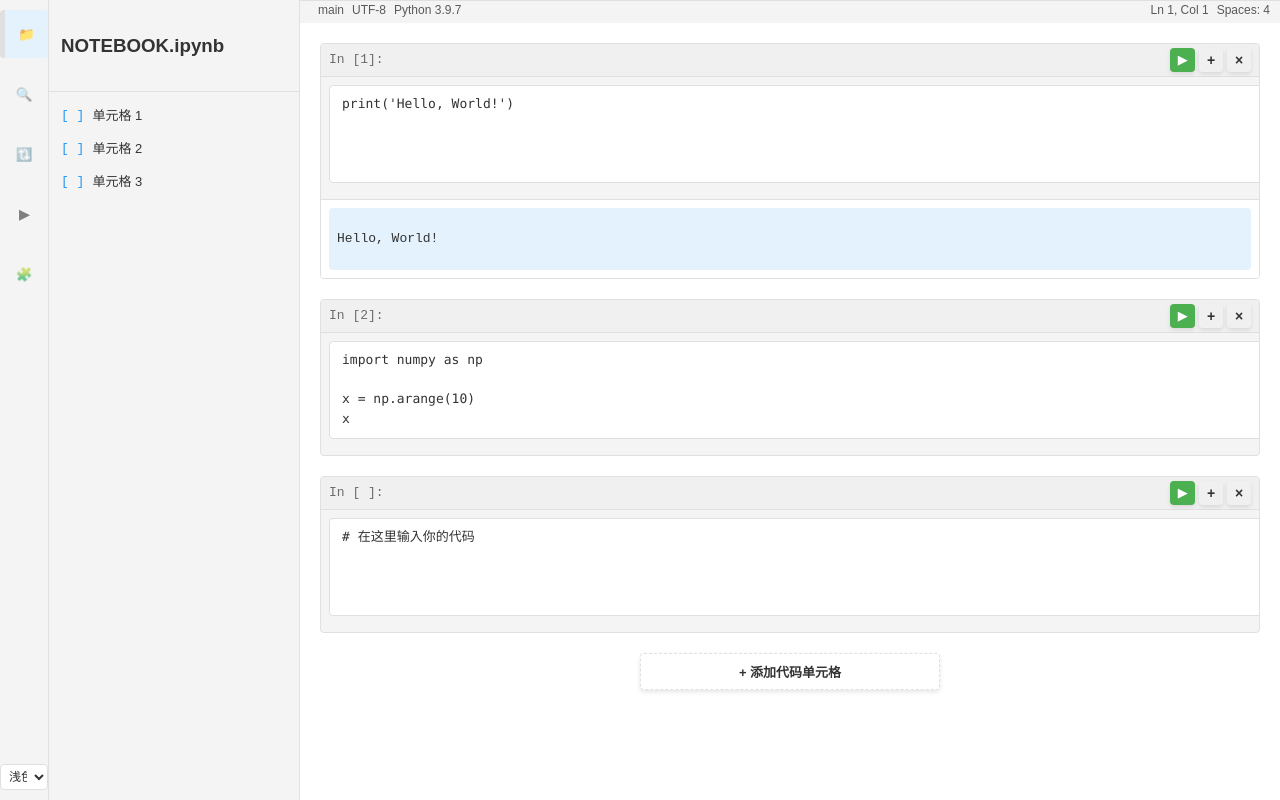
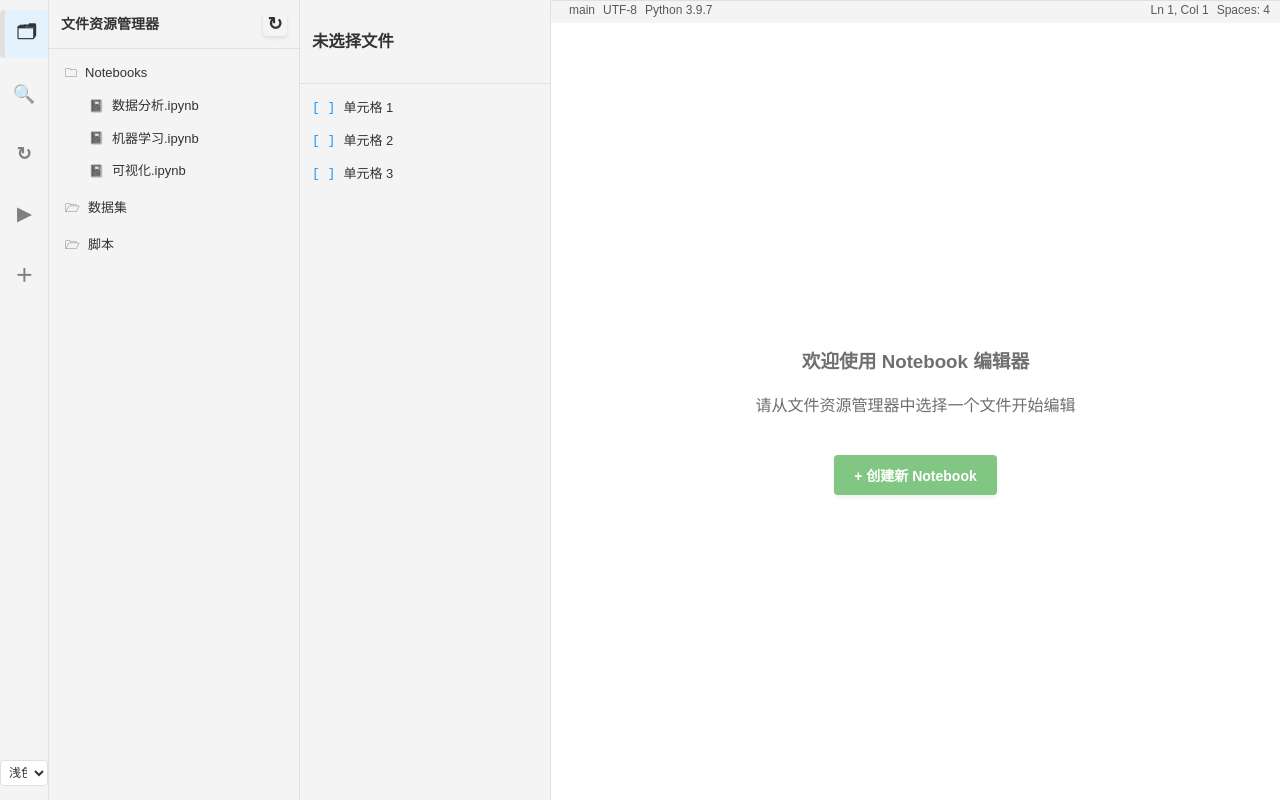
Before and after one commit to opencommand/term-book, a Vue app: page / in a window 1280 px wide. Built offline with nearby package versions, Linux system fonts and the light colour scheme; no server answers.

Commit message:
feat: 添加文件列表部分

```diff
--- a/src/views/home/home.vue
+++ b/src/views/home/home.vue
@@ -3,21 +3,22 @@
     <!-- 活动栏 -->
     <div class="activity-bar">
       <div class="activity-bar-items">
-        <button class="activity-item active" title="文件资源管理器">
-          <span class="icon">📁</span>
+        <button class="activity-item active" title="文件资源管理器" @click="toggleFileExplorer">
+          <span class="icon">🗂</span> <!-- 黑白文件夹图标 -->
         </button>
         <button class="activity-item" title="搜索">
-          <span class="icon">🔍</span>
+          <span class="icon">🔍</span> <!-- 黑白放大镜 -->
         </button>
         <button class="activity-item" title="源代码管理">
-          <span class="icon">🔃</span>
+          <span class="icon">↻</span> <!-- 更简洁的同步/刷新 -->
         </button>
         <button class="activity-item" title="运行和调试">
-          <span class="icon">▶</span>
+          <span class="icon">▶</span> <!-- 黑色播放符号 -->
         </button>
         <button class="activity-item" title="扩展">
-          <span class="icon">🧩</span>
+          <span class="icon">＋</span> <!-- 黑白加号 -->
         </button>
+
       </div>
       <div class="theme-selector">
         <select v-model="selected" @change="setTheme(selected)">
@@ -29,10 +30,38 @@
       </div>
     </div>
 
+    <!-- 文件资源管理器 -->
+    <div class="file-explorer" v-if="showFileExplorer">
+      <div class="explorer-header">
+        <h3>文件资源管理器</h3>
+        <button class="icon-button" @click="refreshFileList" title="刷新">
+          <span class="icon">↻</span>
+        </button>
+      </div>
+      <div class="explorer-content">
+        <div class="file-tree">
+          <div class="folder" v-for="folder in fileList" :key="folder.name">
+            <div class="folder-header" @click="toggleFolder(folder)">
+              <span class="icon">{{ folder.expanded ? '🗀' : '🗁' }}</span>
+
+              <span class="folder-name">{{ folder.name }}</span>
+            </div>
+            <div class="folder-content" v-if="folder.expanded">
+              <div class="file-item" v-for="file in folder.files" :key="file.name"
+                :class="{ active: activeFile === file.name }" @click="openFile(file)">
+                <span class="icon">{{ getFileIcon(file.name) }}</span>
+                <span class="file-name">{{ file.name }}</span>
+              </div>
+            </div>
+          </div>
+        </div>
+      </div>
+    </div>
+
     <!-- 侧边栏 -->
     <div class="sidebar">
       <div class="sidebar-header">
-        <h3>NOTEBOOK.ipynb</h3>
+        <h3>{{ activeFile || '未选择文件' }}</h3>
       </div>
       <div class="sidebar-content">
         <div class="outline-item" v-for="(cell, index) in cells" :key="cell.id" @click="scrollToCell(index)">
@@ -58,8 +87,18 @@
       </div>
 
       <!-- 编辑器内容 -->
-      <!-- 编辑器内容 -->
       <div class="editor-content">
+        <div v-if="!activeFile" class="empty-editor">
+          <div class="empty-message">
+            <h3>欢迎使用 Notebook 编辑器</h3>
+            <p>请从文件资源管理器中选择一个文件开始编辑</p>
+            <button @click="createNewNotebook" class="new-notebook-button">
+              + 创建新 Notebook
+            </button>
+          </div>
+        </div>
+
+        <template v-else>
           <div class="cell code-cell" v-for="(cell, index) in cells" :key="cell.id" ref="cellElements">
             <div class="cell-toolbar">
               <span class="cell-index">In [{{ cell.executionCount || ' ' }}]:</span>
@@ -68,7 +107,8 @@
                   <span class="icon">{{ cell.isRunning ? '⏳' : '▶' }}</span>
                 </button>
                 <button @click="addCell(index)" class="icon-button" title="添加单元格" :disabled="cell.isRunning">+</button>
-              <button @click="removeCell(index)" class="icon-button" title="删除单元格" :disabled="cell.isRunning">×</button>
+                <button @click="removeCell(index)" class="icon-button" title="删除单元格"
+                  :disabled="cell.isRunning">×</button>
               </div>
             </div>
             <div class="code-editor">
@@ -80,15 +120,16 @@
                 <pre>{{ cell.output }}</pre>
                 <div class="execution-info">
                   <div v-if="cell.isRunning" class="execution-progress">
-                  <span class="progress-icon">⏳</span>
+                    <span class="progress-icon">⌛</span> <!-- 黑白沙漏 -->
                     <span>正在运行... {{ cell.currentExecutionTime }}ms</span>
                     <progress :value="cell.progress" max="100"></progress>
                   </div>
                   <div v-if="!cell.isRunning && cell.executionTime" class="execution-time">
-                  <span class="time-icon">⏱️</span>
+                    <span class="time-icon">⏲</span> <!-- 黑白定时器 -->
                     <span>执行时间: {{ cell.executionTime }}ms</span>
                   </div>
                 </div>
+
               </div>
             </div>
           </div>
@@ -99,16 +140,16 @@
               + 添加代码单元格
             </button>
           </div>
+        </template>
       </div>
     </div>
   </div>
+  <div v-else>loading </div>
 </template>
 
 <script setup lang="ts">
 import { inject, ref, watch, nextTick, onMounted } from 'vue'
 import { ThemeSymbol, Theme } from '../../theme-context'
-
-import { getFileListApi } from '../../api/Document.ts'
 
 const themeContext = inject(ThemeSymbol)
 if (!themeContext) throw new Error('Theme context not provided')
@@ -121,6 +162,51 @@ watch(theme, (val) => {
 })
 
 const loading = ref(false)
+const showFileExplorer = ref(true)
+const activeFile = ref<string | null>(null)
+
+// 文件列表数据
+interface FileItem {
+  name: string
+  type: string
+  path: string
+  content?: string
+}
+
+interface FolderItem {
+  name: string
+  expanded: boolean
+  files: FileItem[]
+}
+
+const fileList = ref<FolderItem[]>([
+  {
+    name: 'Notebooks',
+    expanded: true,
+    files: [
+      { name: '数据分析.ipynb', type: 'notebook', path: '/Notebooks/数据分析.ipynb' },
+      { name: '机器学习.ipynb', type: 'notebook', path: '/Notebooks/机器学习.ipynb' },
+      { name: '可视化.ipynb', type: 'notebook', path: '/Notebooks/可视化.ipynb' }
+    ]
+  },
+  {
+    name: '数据集',
+    expanded: false,
+    files: [
+      { name: 'sales_data.csv', type: 'csv', path: '/数据集/sales_data.csv' },
+      { name: 'customer_data.json', type: 'json', path: '/数据集/customer_data.json' }
+    ]
+  },
+  {
+    name: '脚本',
+    expanded: false,
+    files: [
+      { name: 'utils.py', type: 'python', path: '/脚本/utils.py' },
+      { name: 'config.py', type: 'python', path: '/脚本/config.py' }
+    ]
+  }
+])
+
 // 单元格数据
 interface Cell {
   id: string;
@@ -146,6 +232,56 @@ function generateId(): string {
   return Math.random().toString(36).substring(2, 9)
 }
 
+function toggleFileExplorer() {
+  showFileExplorer.value = !showFileExplorer.value
+}
+
+function refreshFileList() {
+  loading.value = true
+  // 模拟API调用延迟
+  setTimeout(() => {
+    loading.value = false
+  }, 800)
+}
+
+function toggleFolder(folder: FolderItem) {
+  folder.expanded = !folder.expanded
+}
+
+function getFileIcon(filename: string): string {
+  const ext = filename.split('.').pop()?.toLowerCase()
+  switch (ext) {
+    case 'ipynb': return '📓'
+    case 'py': return '🐍'
+    case 'csv': return '📊'
+    case 'json': return '🔣'
+    default: return '📄'
+  }
+}
+
+function openFile(file: FileItem) {
+  activeFile.value = file.name
+  // 这里可以根据文件类型加载不同的内容
+  if (file.type === 'notebook') {
+    // 模拟加载Notebook内容
+    cells.value = [
+      { id: generateId(), content: `# ${file.name}\n\nprint('加载 ${file.name} 内容')`, output: "" },
+      { id: generateId(), content: "# 在这里开始你的分析...", output: "" }
+    ]
+  }
+}
+
+function createNewNotebook() {
+  const newName = `未命名-${new Date().getTime()}.ipynb`
+  fileList.value[0].files.unshift({
+    name: newName,
+    type: 'notebook',
+    path: `/Notebooks/${newName}`
+  })
+  fileList.value[0].expanded = true
+  openFile(fileList.value[0].files[0])
+}
+
 function addCell(index: number) {
   cells.value.splice(index + 1, 0, {
     id: generateId(),
@@ -162,7 +298,6 @@ function addCell(index: number) {
 }
 
 function removeCell(index: number) {
-  // 如果单元格正在运行，清除定时器
   if (cells.value[index].timer) {
     clearInterval(cells.value[index].timer);
   }
@@ -174,26 +309,21 @@ function removeCell(index: number) {
 function executeCell(index: number) {
   const cell = cells.value[index];
 
-  // 如果已经在运行，则不做任何操作
   if (cell.isRunning) return;
 
-  // 初始化运行状态
   cell.isRunning = true;
   cell.currentExecutionTime = 0;
   cell.progress = 0;
   cell.output = "正在执行...";
 
-  // 模拟10秒执行过程
   const startTime = Date.now();
-  const totalDuration = 10000; // 10秒
+  const totalDuration = 10000;
 
-  // 更新计时器和进度
   cell.timer = window.setInterval(() => {
     const elapsed = Date.now() - startTime;
     cell.currentExecutionTime = elapsed;
     cell.progress = Math.min(100, (elapsed / totalDuration) * 100);
 
-    // 模拟执行过程中的输出变化
     if (elapsed > 3000 && !cell.output?.includes("加载数据...")) {
       cell.output = "正在执行...\n加载数据...";
     }
@@ -201,14 +331,12 @@ function executeCell(index: number) {
       cell.output = "正在执行...\n加载数据...\n处理中...";
     }
 
-    // 执行完成
     if (elapsed >= totalDuration) {
       clearInterval(cell.timer);
       cell.isRunning = false;
       cell.executionTime = elapsed;
       cell.executionCount = (cell.executionCount || 0) + 1;
 
-      // 模拟执行结果
       const code = cell.content;
       if (code.includes("print(")) {
         cell.output = code.match(/print\((.*)\)/)?.[1] || "执行完成";
@@ -230,40 +358,11 @@ function scrollToCell(index: number) {
 const loadPageData = async () => {
   loading.value = true;
   try {
-    const [fileRes] = await Promise.all([
-      getFileListApi(),
-      // getUserInfoApi(),
-      // getPermissionListApi()
-    ]);
-
-    // 处理文件列表
-    console.log(fileRes, 'sdadas');
-
-    // if (fileRes.success) {
-    //   // fileList.value = fileRes.data || [];
-    //   console.log(fileRes);
-
-    // } else {
-    //   console.warn('获取文件列表失败:', fileRes.message);
-    // }
-
-    // // 示例：处理用户信息
-    // if (userRes.success) {
-    //   userInfo.value = userRes.data;
-    // } else {
-    //   console.warn('获取用户信息失败:', userRes.message);
-    // }
-
-    // // 示例：处理权限列表
-    // if (permRes.success) {
-    //   permissions.value = permRes.data || [];
-    // } else {
-    //   console.warn('获取权限失败:', permRes.message);
-    // }
-
+    // 这里可以添加实际的API调用
+    await new Promise(resolve => setTimeout(resolve, 500));
+    console.log('数据加载完成');
   } catch (err) {
     console.error('页面加载失败:', err);
-    // errorMessage.value = '加载失败，请稍后再试';
   } finally {
     loading.value = false;
   }
@@ -301,8 +400,6 @@ onMounted(() => {
   gap: 12px;
 }
 
-
-
 .activity-item {
   width: 48px;
   height: 48px;
@@ -319,7 +416,6 @@ onMounted(() => {
   box-shadow: none;
 }
 
-
 .activity-item:hover {
   opacity: 0.8;
   background-color: var(--hover-bg);
@@ -332,9 +428,7 @@ onMounted(() => {
 }
 
 .theme-selector {
-  /* font-size: 10px; */
-  /* padding: 10px; */
-  /* padding-left: 0; */
+  padding: 4px 0;
 }
 
 .theme-selector select {
@@ -345,6 +439,97 @@ onMounted(() => {
   border-radius: 4px;
   padding: 4px;
   font-size: 12px;
+}
+
+/* 文件资源管理器样式 */
+.file-explorer {
+  width: 250px;
+  background-color: var(--card-bg);
+  border-right: 1px solid var(--border-color);
+  display: flex;
+  flex-direction: column;
+  overflow: hidden;
+}
+
+.explorer-header {
+  padding: 12px;
+  border-bottom: 1px solid var(--border-color);
+  display: flex;
+  justify-content: space-between;
+  align-items: center;
+}
+
+.explorer-header h3 {
+  margin: 0;
+  font-size: 14px;
+  font-weight: bold;
+}
+
+.explorer-content {
+  flex: 1;
+  overflow-y: auto;
+  padding: 8px 0;
+}
+
+.file-tree {
+  padding: 0 8px;
+}
+
+.folder {
+  margin-bottom: 4px;
+}
+
+.folder-header {
+  padding: 6px 8px;
+  cursor: pointer;
+  display: flex;
+  align-items: center;
+  gap: 8px;
+  font-size: 13px;
+  border-radius: 4px;
+}
+
+.folder-header>.icon {
+  font-size: 12px;
+}
+
+.folder-header:hover {
+  background-color: var(--hover-bg);
+}
+
+.folder-name {
+  flex: 1;
+}
+
+.folder-content {
+  padding-left: 24px;
+}
+
+.file-item {
+  padding: 6px 8px;
+  cursor: pointer;
+  display: flex;
+  align-items: center;
+  gap: 8px;
+  font-size: 13px;
+  border-radius: 4px;
+}
+
+.file-item>.icon {
+  font-size: 12px;
+}
+
+.file-item:hover {
+  background-color: var(--hover-bg);
+}
+
+.file-item.active {
+  background-color: var(--highlight-color);
+  font-weight: bold;
+}
+
+.file-name {
+  flex: 1;
 }
 
 /* 侧边栏样式 */
@@ -360,6 +545,7 @@ onMounted(() => {
   padding: 12px;
   border-bottom: 1px solid var(--border-color);
   font-weight: bold;
+  font-size: 14px;
 }
 
 .sidebar-content {
@@ -398,6 +584,35 @@ onMounted(() => {
   flex: 1;
   overflow-y: auto;
   padding: 20px;
+}
+
+.empty-editor {
+  display: flex;
+  align-items: center;
+  justify-content: center;
+  height: 100%;
+  color: var(--text-color);
+  opacity: 0.7;
+}
+
+.empty-message {
+  text-align: center;
+  max-width: 400px;
+}
+
+.empty-message h3 {
+  margin-bottom: 16px;
+}
+
+.new-notebook-button {
+  margin-top: 20px;
+  padding: 10px 20px;
+  background-color: var(--button-bg);
+  color: var(--button-text-color);
+  border: none;
+  border-radius: 4px;
+  cursor: pointer;
+  font-size: 14px;
 }
 
 /* 状态栏样式 */
@@ -455,6 +670,10 @@ onMounted(() => {
   padding: 2px 8px;
   font-size: 12px;
   min-width: 0;
+}
+
+.run-button>span {
+  font-size: 10px;
 }
 
 .icon-button {
@@ -532,25 +751,7 @@ onMounted(() => {
   border-style: solid;
 }
 
-/* 主题特定的调整 */
-.dark .code-input,
-.dark .output-content {
-  background-color: var(--input-bg);
-}
-
-.solarized .code-input {
-  color: #586e75;
-}
-
-.dracula .cell-toolbar {
-  background-color: var(--card-bg);
-}
-
-.dracula .activity-item.active {
-  background-color: var(--accent-color);
-  color: white;
-}
-
+/* 执行信息样式 */
 .execution-info {
   margin-top: 8px;
   font-size: 12px;
@@ -603,6 +804,24 @@ textarea:disabled {
 }
 
 /* 主题特定的样式调整 */
+.dark .code-input,
+.dark .output-content {
+  background-color: var(--input-bg);
+}
+
+.solarized .code-input {
+  color: #586e75;
+}
+
+.dracula .cell-toolbar {
+  background-color: var(--card-bg);
+}
+
+.dracula .activity-item.active {
+  background-color: var(--accent-color);
+  color: white;
+}
+
 .dark .execution-progress {
   color: #e0e0e0;
 }
@@ -614,4 +833,9 @@ textarea:disabled {
 .dracula .execution-progress {
   color: #f8f8f2;
 }
+
+/* 图标样式 */
+.icon {
+  font-size: 18px;
+}
 </style>
```
Lines whose indentation alone changed are shown as unchanged.
